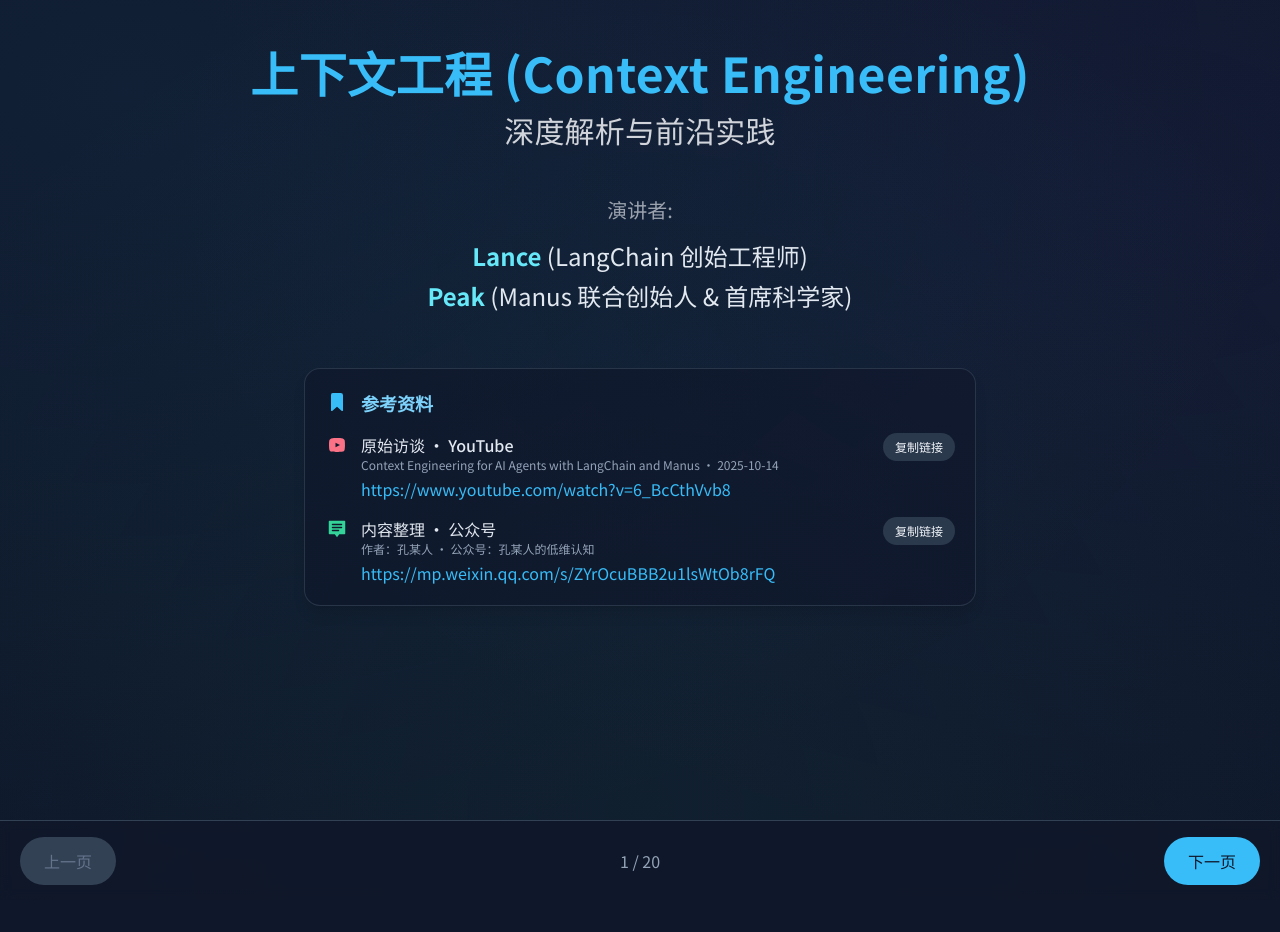
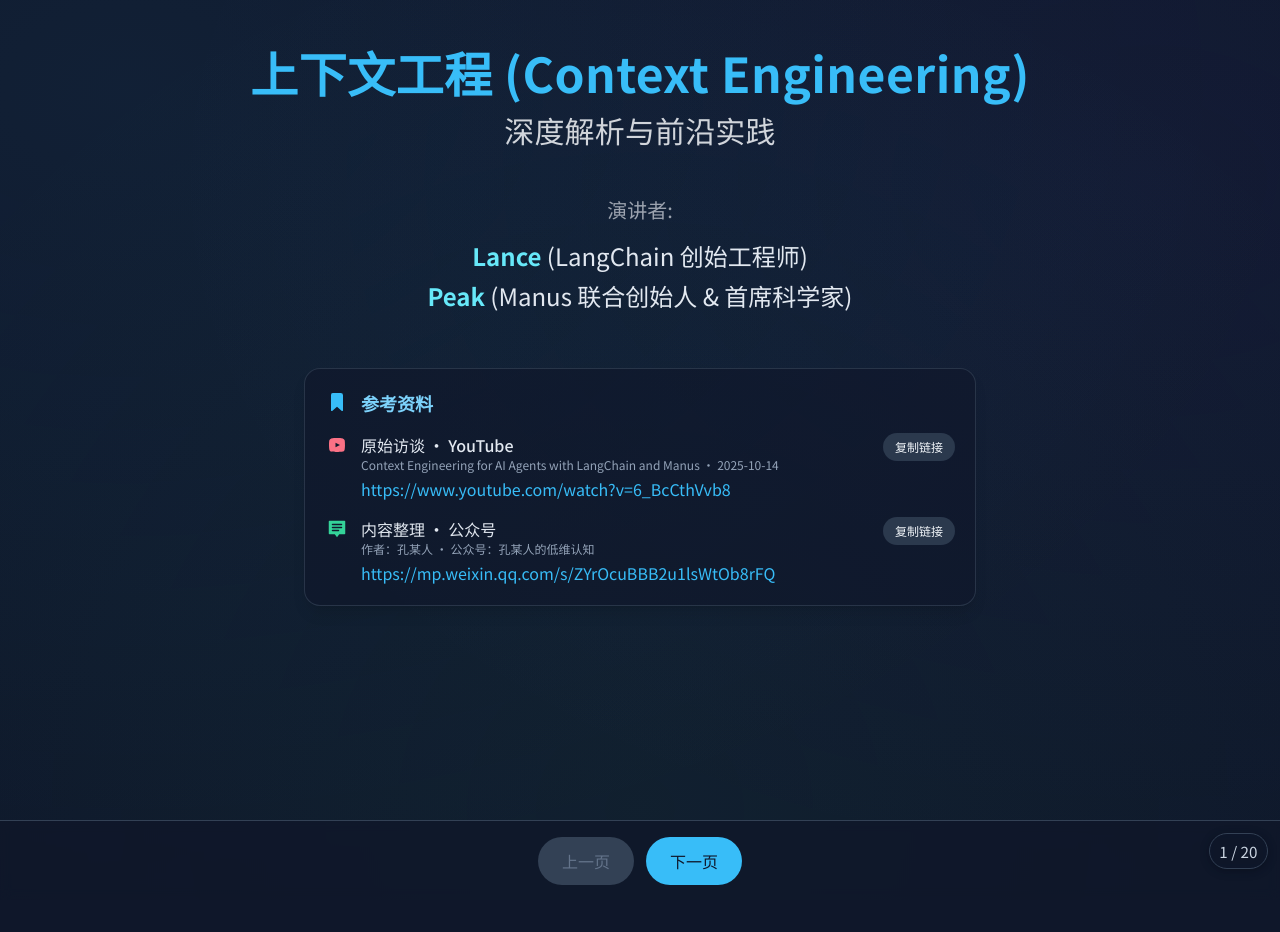
Before and after one commit to LinXueyuanStdio/LinXueyuanStdio.github.io, a Jekyll site: the page ppt/context-engineering/index.html, which Jekyll copies as it is, in a window 1280 px wide. Built offline with Jekyll 4.4.1, drawn with Linux system fonts in a browser that asks for light colours; nearby versions of some CDN libraries; an icon font too large for the unit is left out.

Commit message:
🎨 [add ppt/context-engineering/index.html] Improve slide counter positioning and nav button spacing

```diff
--- a/ppt/context-engineering/index.html
+++ b/ppt/context-engineering/index.html
@@ -115,8 +115,9 @@
             /* Lower blur to reduce GPU compositing cost on low-end devices */
             backdrop-filter: blur(6px);
             display: flex;
-            justify-content: space-between;
+            justify-content: center; /* center nav buttons */
             align-items: center;
+            gap: 0.75rem; /* space between buttons */
             padding: 0.75rem 1.25rem calc(0.75rem + env(safe-area-inset-bottom));
             height: var(--nav-h);
             border-top: 1px solid #334155;
@@ -145,8 +146,18 @@
             transform: scale(1);
         }
         .slide-counter {
-            font-size: 1rem;
-            color: #94a3b8;
+            position: fixed;
+            top: calc(12px + env(safe-area-inset-top));
+            right: 12px;
+            z-index: 60; /* above content and nav */
+            font-size: 0.95rem;
+            color: #cbd5e1;
+            background: rgba(15, 23, 42, 0.7);
+            border: 1px solid #334155;
+            padding: 0.35rem 0.6rem;
+            border-radius: 9999px;
+            backdrop-filter: blur(4px);
+            box-shadow: 0 2px 10px rgba(0,0,0,0.25);
         }
         .quote {
             background-color: #1e293b;
@@ -408,7 +419,7 @@
             li::before { width: 16px; height: 16px; top: 6px; }
             .nav-controls { padding: 0.5rem 1rem calc(0.5rem + env(safe-area-inset-bottom)); }
             .nav-button { padding: 0.6rem 1rem; min-width: 72px; }
-            .slide-counter { font-size: 0.9rem; }
+            .slide-counter { font-size: 0.85rem; right: 10px; top: calc(10px + env(safe-area-inset-top)); }
             .slide-content h1 { font-size: 2rem !important; line-height: 1.2; }
             .slide-content h2 { font-size: 1.25rem !important; line-height: 1.35; }
             .quote { font-size: 0.95rem; }
@@ -907,6 +918,7 @@
                         <button class="btn primary go-slide-btn" data-go="0">返回首页</button>
                         <button class="btn go-slide-btn" data-go="1">回到目录</button>
                         <button class="btn copy-ref copy-current-url" data-clipboard-text="" title="复制当前链接">复制链接</button>
+                        <a class="btn" href="https://linxueyuan.online/ppt" target="_blank" rel="noopener noreferrer">PPT 目录</a>
                     </div>
                     <!-- Author Info -->
                     <div class="mt-8 text-sm text-slate-400">
```
